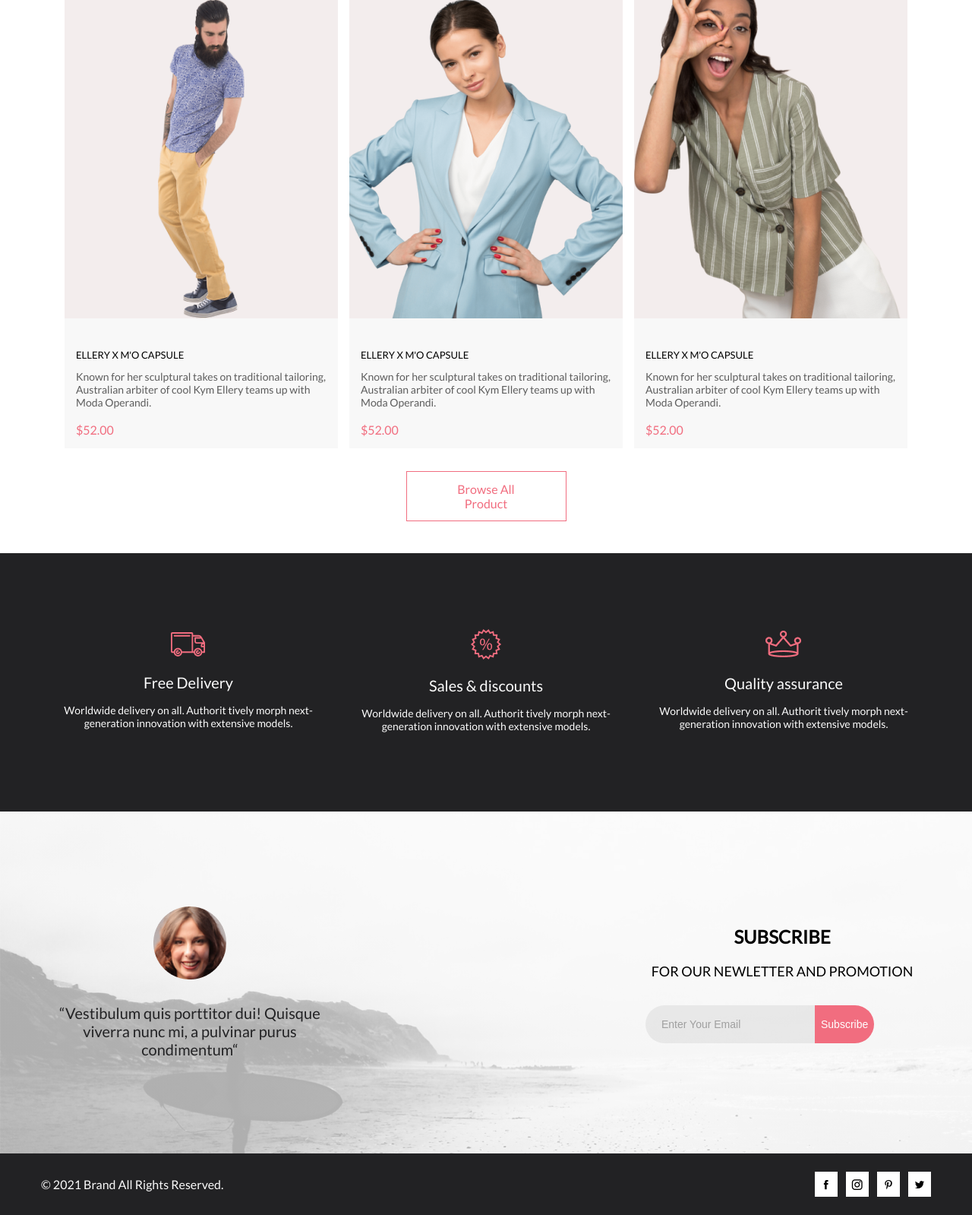
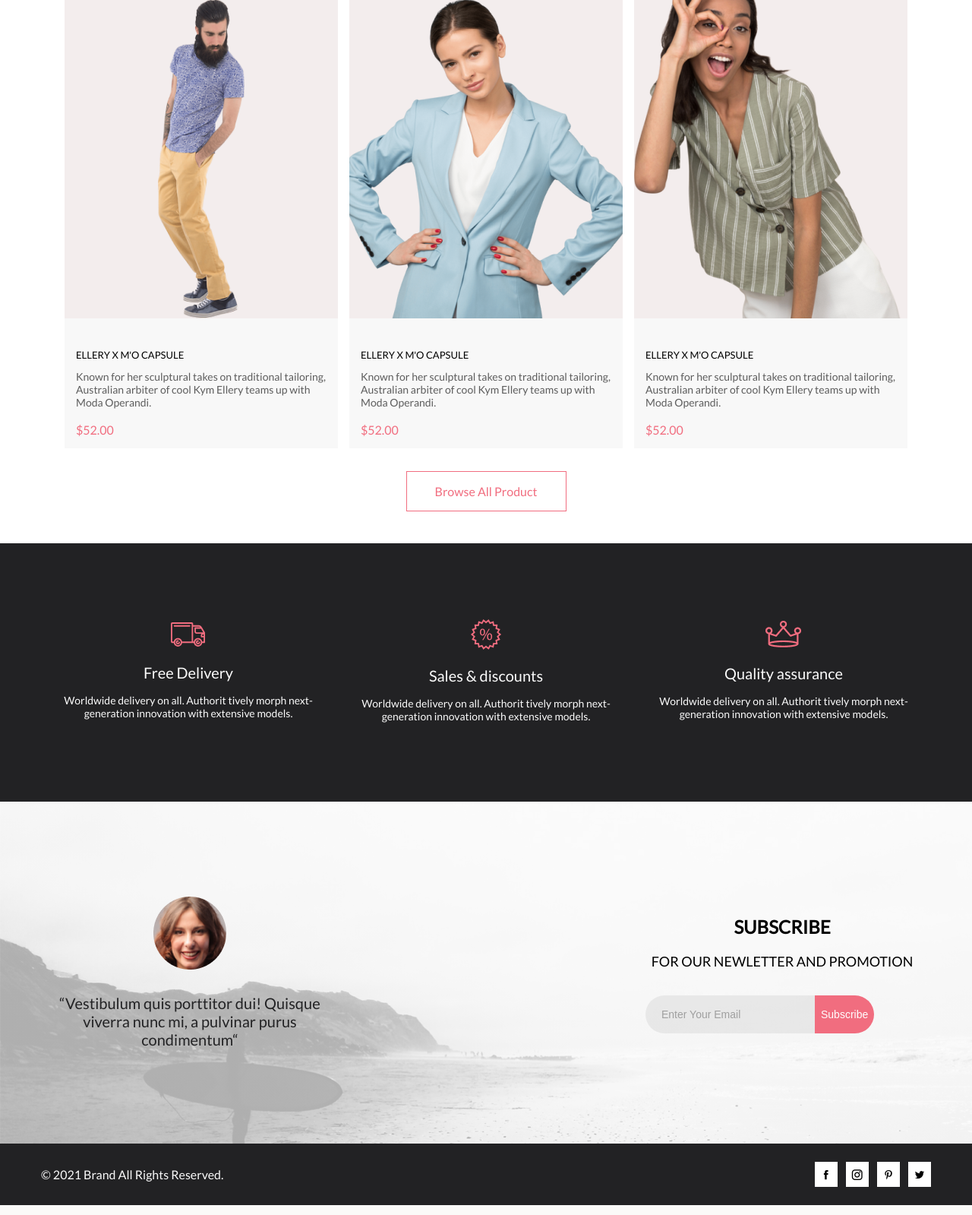
Before and after one commit to LikeKugi/GB_WebDev, a PHP site: page / in a window 1280 px wide. Shown: the part 2303-3902 px from the top of the page at 76% size. Run offline with PHP 8.4, Linux system fonts and the light colour scheme.

Commit message:
changed pagination/breadcrumb added hover for buttons

```diff
--- a/advanced_html/css/_text.scss
+++ b/advanced_html/css/_text.scss
@@ -1,5 +1,5 @@
 .txt-pink {
-  color: $pink-text !important;
+  color: $pink-text;
 }
 
 .bolder {
--- a/advanced_html/css/cart.scss
+++ b/advanced_html/css/cart.scss
@@ -21,6 +21,10 @@
   &__btn {
     border: 1px solid $border-color;
     background-color: white;
+    &:hover {
+      background-color: $pink-text;
+      color: #FFFFFF;
+    }
   }
 }
 
@@ -95,6 +99,10 @@
     background-color: white;
     color: $border-color;
     border: 1px solid $border-color;
+    &:hover {
+      background-color: $pink-text;
+      color: #FFFFFF;
+    }
   }
   &__input-field {
     width: 100%;
--- a/advanced_html/css/style.css
+++ b/advanced_html/css/style.css
@@ -1,6 +1,7 @@
+@charset "UTF-8";
 @import url("https://fonts.googleapis.com/css2?family=Lato&display=swap");
 .txt-pink {
-  color: #F16D7F !important;
+  color: #F16D7F;
 }
 
 .bolder {
@@ -18,6 +19,7 @@ html {
   -moz-box-sizing: inherit;
   box-sizing: inherit;
   outline: none;
+  transition: all 0.2s;
 }
 
 body {
@@ -40,6 +42,29 @@ body {
   font-weight: 400;
   font-size: 24px;
   line-height: 29px;
+}
+
+.button_pink {
+  background-color: #F16D7F;
+  border: 1px solid #F16D7F;
+  color: #FFFFFF;
+}
+.button_pink:hover {
+  border: 1px solid #F16D7F;
+  color: #F16D7F;
+  background-color: #FFFFFF;
+}
+
+.breadcrumb {
+  padding: 10px 16px;
+  list-style: none;
+}
+.breadcrumb li {
+  display: inline;
+}
+.breadcrumb li + li:before {
+  padding: 8px;
+  content: "/ ";
 }
 
 .breadlink {
@@ -67,10 +92,6 @@ body {
   margin: 0 auto;
   box-sizing: border-box;
   padding: 0 16px;
-}
-
-.pink-text {
-  color: #F16D7F;
 }
 
 .header {
@@ -332,16 +353,21 @@ body {
 
 .browse {
   margin: 0 auto;
-  width: 211px;
-  padding: 13px 38px;
-  border: 1px solid #F16D7F;
   text-align: center;
 }
 .browse__link {
+  display: inline-block;
+  width: 211px;
+  padding: 1rem;
+  border: 1px solid #F16D7F;
   text-decoration: none;
   font-weight: 400;
   font-size: 16px;
   line-height: 19px;
+}
+.browse__link:hover, .browse__link:active {
+  background-color: #F16D7F;
+  color: #FFFFFF;
 }
 
 .discount {
--- a/advanced_html/css/style.scss
+++ b/advanced_html/css/style.scss
@@ -17,6 +17,7 @@ html {
   -moz-box-sizing: inherit;
   box-sizing: inherit;
   outline: none;
+  transition: all .2s;
 }
 
 body {
@@ -41,6 +42,31 @@ body {
   }
 }
 
+.button {
+  &_pink {
+    background-color: $pink-text;
+    border: 1px solid $pink-text;
+    color: #FFFFFF;
+    &:hover {
+      border: 1px solid $pink-text;
+      color: $pink-text;
+      background-color: #FFFFFF;
+    }
+  }
+}
+
+
+.breadcrumb {
+  padding: 10px 16px;
+  list-style: none;
+  li {
+    display: inline;
+    &+li:before {
+      padding: 8px;
+      content: "/\00a0";
+    }
+  }
+}
 .breadlink {
   text-decoration: none;
   text-transform: uppercase;
@@ -64,9 +90,6 @@ body {
   padding: 0 16px;
 }
 
-.pink-text {
-  color: $pink-text;
-}
 
 .header {
   background-color: $dark-color;
@@ -379,16 +402,21 @@ body {
 
 .browse {
   margin: 0 auto;
-  width: 211px;
-  padding: 13px 38px;
-  border: 1px solid $pink-text;
   text-align: center;
 
   &__link {
+    display: inline-block;
+    width: 211px;
+    padding: 1rem;
+    border: 1px solid $pink-text;
     text-decoration: none;
     font-weight: 400;
     font-size: 16px;
     line-height: 19px;
+    &:hover, &:active {
+      background-color: $pink-text;
+      color: #FFFFFF;
+    }
   }
 }
 
--- a/advanced_html/index.html
+++ b/advanced_html/index.html
@@ -92,7 +92,7 @@
                         <div class="banner__content__text__color"></div>
                         <div class="banner__content__text__heading">
                             <h1 class="banner__content__text__heading__header">the brand</h1>
-                            <p class="banner__content__text__heading__paragraph">of luxurious <span class="pink-text">fashion</span>
+                            <p class="banner__content__text__heading__paragraph">of luxurious <span class="txt-pink">fashion</span>
                             </p>
                         </div>
                     </div>
@@ -110,7 +110,7 @@
                         <img class="offer__image" src="img/offer-women.png" alt="">
                         <div class="offer__deal">
                             <p class="offer__deal__top">30% OFF</p>
-                            <p class="offer__deal__goal pink-text">FOR WOMEN</p>
+                            <p class="offer__deal__goal txt-pink">FOR WOMEN</p>
                         </div>
                     </div>
 
@@ -118,7 +118,7 @@
                         <img class="offer__image" src="img/offer-men.png" alt="">
                         <div class="offer__deal">
                             <p class="offer__deal__top">HOT DEAL</p>
-                            <p class="offer__deal__goal pink-text">FOR MEN</p>
+                            <p class="offer__deal__goal txt-pink">FOR MEN</p>
                         </div>
                     </div>
 
@@ -126,7 +126,7 @@
                         <img class="offer__image" src="img/offer-kids.png" alt="">
                         <div class="offer__deal">
                             <p class="offer__deal__top">NEW ARRIVALS</p>
-                            <p class="offer__deal__goal pink-text">FOR KIDS</p>
+                            <p class="offer__deal__goal txt-pink">FOR KIDS</p>
                         </div>
                     </div>
 
@@ -136,7 +136,7 @@
                     <img class="offer__image" src="img/offer-accesories.png" alt="">
                     <div class="offer__deal">
                         <p class="offer__deal__top">LUXURIOUS & TRENDY</p>
-                        <p class="offer__deal__goal pink-text">ACCESSORIES</p>
+                        <p class="offer__deal__goal txt-pink">ACCESSORIES</p>
                     </div>
                 </div>
 
@@ -159,7 +159,7 @@
                                 <h4 class="product-card__title">ELLERY X M'O CAPSULE</h4>
                                 <p class="product-card__description">Known for her sculptural takes on traditional
                                     tailoring, Australian arbiter of cool Kym Ellery teams up with Moda Operandi.</p>
-                                <p class="product-card__price pink-text">$52.00</p>
+                                <p class="product-card__price txt-pink">$52.00</p>
                             </div>
                         </a>
                         <div class="product-card__add">
@@ -177,7 +177,7 @@
                                 <h4 class="product-card__title">ELLERY X M'O CAPSULE</h4>
                                 <p class="product-card__description">Known for her sculptural takes on traditional
                                     tailoring, Australian arbiter of cool Kym Ellery teams up with Moda Operandi.</p>
-                                <p class="product-card__price pink-text">$52.00</p>
+                                <p class="product-card__price txt-pink">$52.00</p>
                             </div>
                         </a>
                         <div class="product-card__add">
@@ -195,7 +195,7 @@
                                 <h4 class="product-card__title">ELLERY X M'O CAPSULE</h4>
                                 <p class="product-card__description">Known for her sculptural takes on traditional
                                     tailoring, Australian arbiter of cool Kym Ellery teams up with Moda Operandi.</p>
-                                <p class="product-card__price pink-text">$52.00</p>
+                                <p class="product-card__price txt-pink">$52.00</p>
                             </div>
                         </a>
                         <div class="product-card__add">
@@ -213,7 +213,7 @@
                                 <h4 class="product-card__title">ELLERY X M'O CAPSULE</h4>
                                 <p class="product-card__description">Known for her sculptural takes on traditional
                                     tailoring, Australian arbiter of cool Kym Ellery teams up with Moda Operandi.</p>
-                                <p class="product-card__price pink-text">$52.00</p>
+                                <p class="product-card__price txt-pink">$52.00</p>
                             </div>
                         </a>
                         <div class="product-card__add">
@@ -231,7 +231,7 @@
                                 <h4 class="product-card__title">ELLERY X M'O CAPSULE</h4>
                                 <p class="product-card__description">Known for her sculptural takes on traditional
                                     tailoring, Australian arbiter of cool Kym Ellery teams up with Moda Operandi.</p>
-                                <p class="product-card__price pink-text">$52.00</p>
+                                <p class="product-card__price txt-pink">$52.00</p>
                             </div>
                         </a>
                         <div class="product-card__add">
@@ -249,7 +249,7 @@
                                 <h4 class="product-card__title">ELLERY X M'O CAPSULE</h4>
                                 <p class="product-card__description">Known for her sculptural takes on traditional
                                     tailoring, Australian arbiter of cool Kym Ellery teams up with Moda Operandi.</p>
-                                <p class="product-card__price pink-text">$52.00</p>
+                                <p class="product-card__price txt-pink">$52.00</p>
                             </div>
                         </a>
                         <div class="product-card__add">
@@ -263,7 +263,7 @@
                 </div>
 
                 <div class="browse">
-                    <a href="#" class="browse__link pink-text">Browse All Product</a>
+                    <a href="catalog.html" class="browse__link txt-pink">Browse All Product</a>
                 </div>
 
             </div>
@@ -322,7 +322,7 @@
                             <label for="subscribe" style="display: none">subscribe</label>
                             <input class="footer__top__subscribe__email" type="email" name="subscribe" id="subscribe"
                                    placeholder="Enter Your Email">
-                            <button class="footer__top__subscribe__button" type="submit">Subscribe</button>
+                            <button class="footer__top__subscribe__button button_pink" type="submit">Subscribe</button>
                         </form>
                     </div>
                 </div>
```
Also changed, not shown: advanced_html/cart.html (+18 -11 lines), advanced_html/catalog.html (+30 -37 lines), advanced_html/css/cart.css (+9 -1 lines), advanced_html/css/catalog.scss (+43 -12 lines), advanced_html/registration.html (+4 -4 lines), 2 other files.
